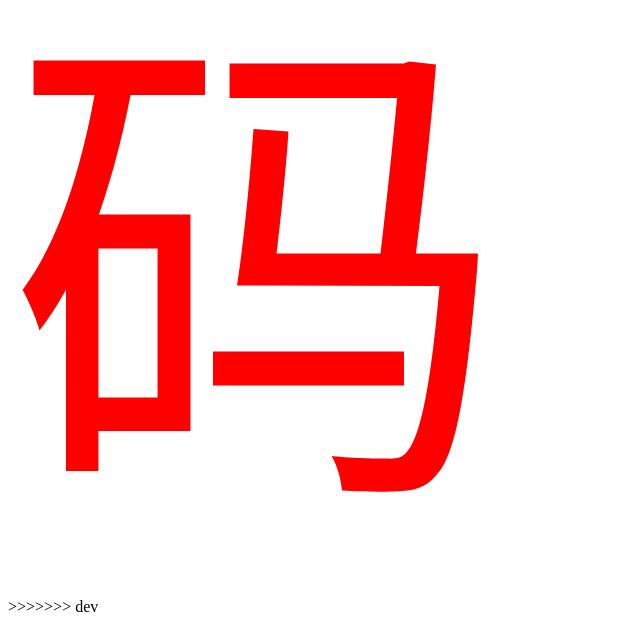
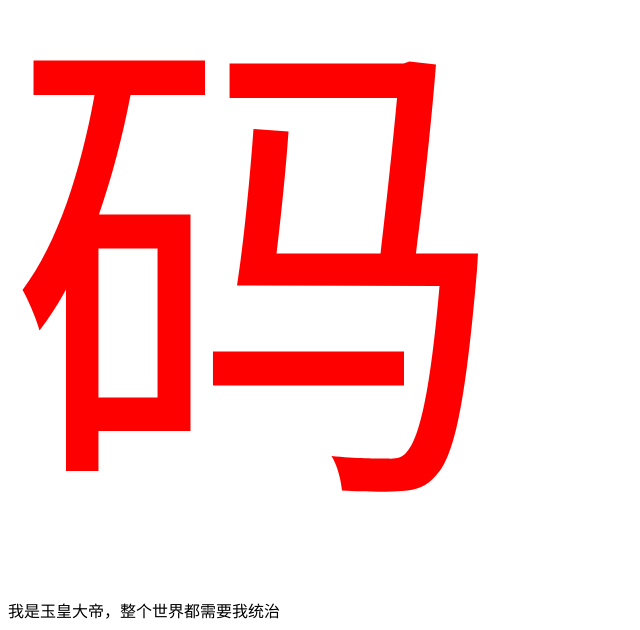
Before and after one commit to fttat/test_zhangxiaolei, a plain HTML site: page demo.html in a window 1280 px wide. Shown: the part 10121-10751 px from the top of the page, without its empty margins (0-640 px from the left). Drawn offline with Linux system fonts and the light colour scheme.

Commit message:
新增加的一句话

```diff
--- a/demo.html
+++ b/demo.html
@@ -13,6 +13,6 @@
 
     <div class="box"> 这是Master分支的代码</div>
     <div class="box"> 这是dev分支代码</div>
->>>>>>> dev
+    <div>我是玉皇大帝，整个世界都需要我统治</div>
 </body>
 </html>
```
